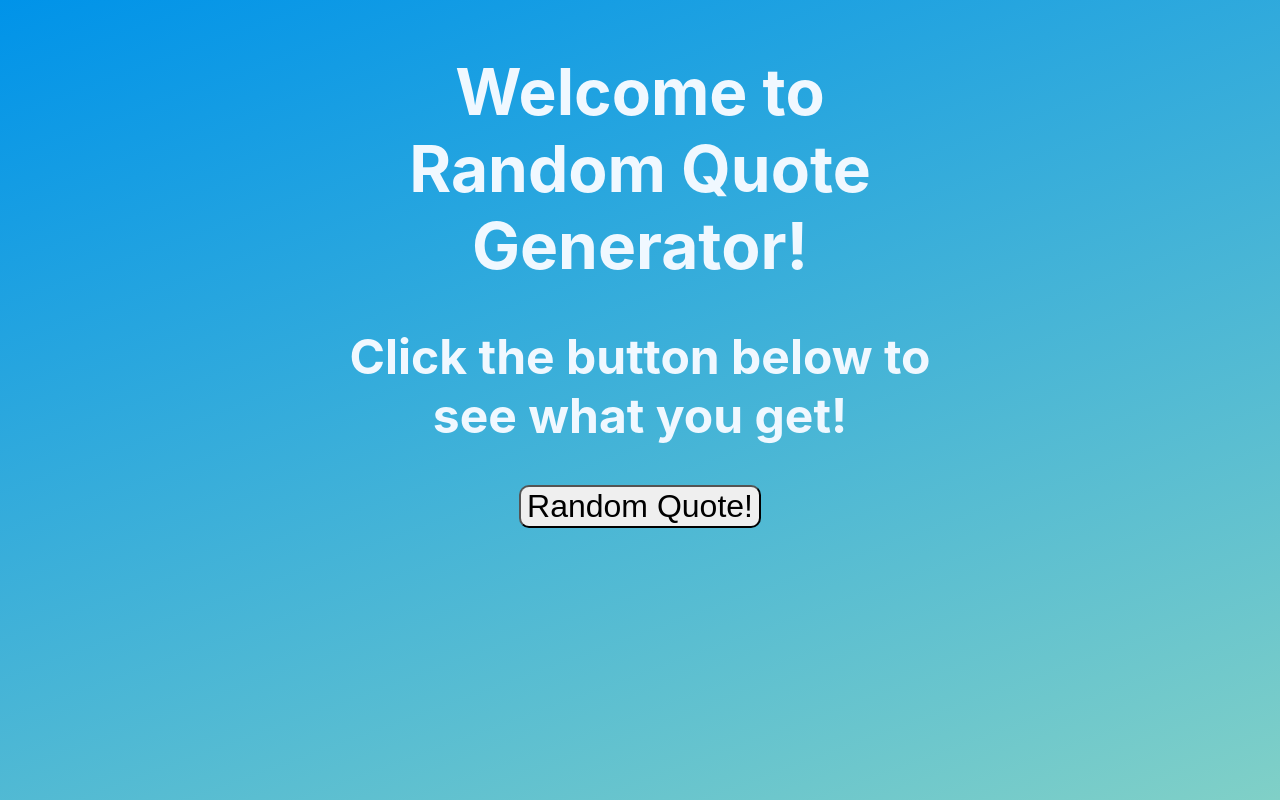
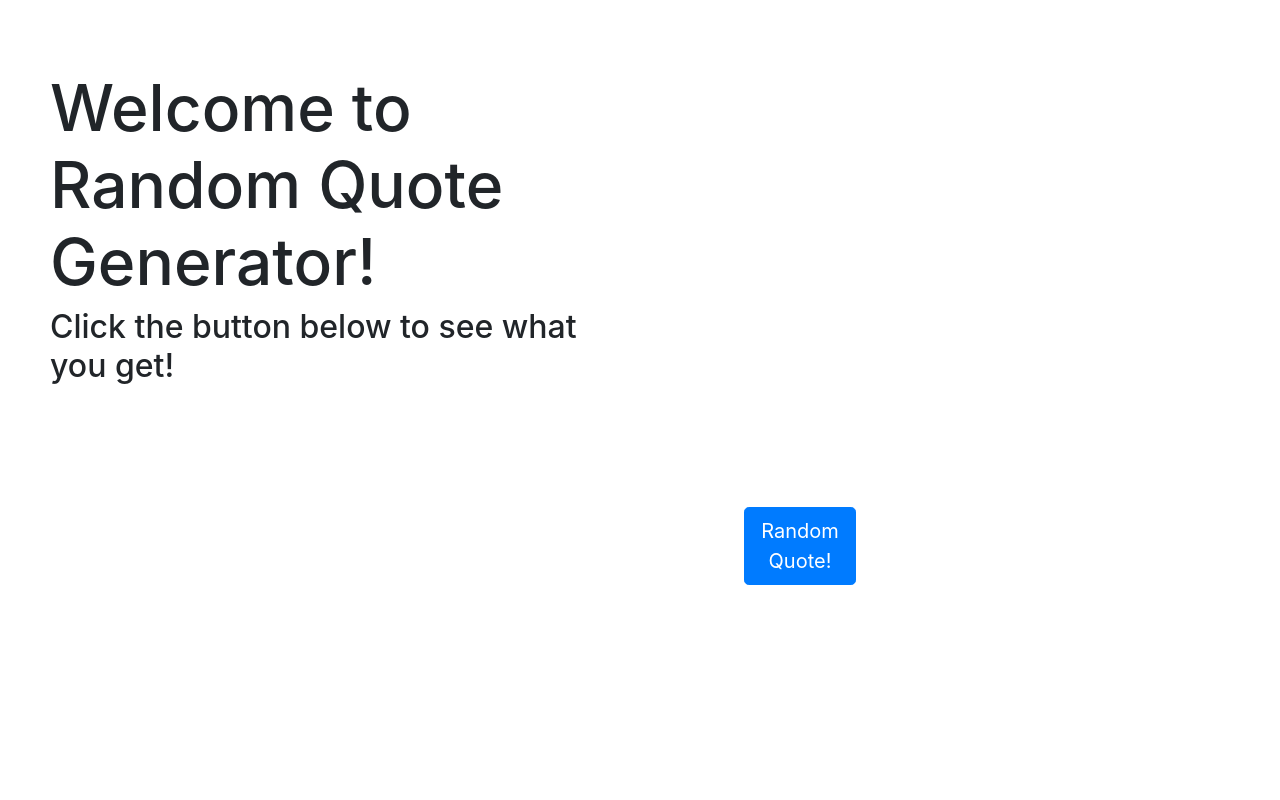
Before and after one commit to Marcush513/random-quote-generator, a plain HTML site: page index.html in a window 1280 px wide. Drawn offline with nearby package versions, Linux system fonts and the light colour scheme; files that its build step writes are made by us from their sources.

Commit message:
added better stylying. connected Bootstrap 5 to html and added different button. Added author of quote underneath quote

```diff
--- a/index.html
+++ b/index.html
@@ -1,21 +1,52 @@
-<!doctype html>
+<!DOCTYPE html>
 
 <html lang="en">
   <head>
-  <meta charset="utf-8">
-  <meta name="viewport" content="width=device-width, initial-scale=1">
+    <meta charset="utf-8" />
+    <meta name="viewport" content="width=device-width, initial-scale=1" />
     <title>Random Quote Generator</title>
-  <link rel="stylesheet" href="css/styles.css?v=1.0">
-
+    <link
+      rel="stylesheet"
+      href="https://cdn.jsdelivr.net/npm/bootstrap@4.3.1/dist/css/bootstrap.min.css"
+      integrity="sha384-ggOyR0iXCbMQv3Xipma34MD+dH/1fQ784/j6cY/iJTQUOhcWr7x9JvoRxT2MZw1T"
+      crossorigin="anonymous"
+    />
+    <link rel="stylesheet" href="css/styles.css?v=1.0" />
   </head>
 
   <body>
     <div class="display">
-    <h1 class="Welcome">Welcome to Random Quote Generator!</h1>
-        <h2 id="Welcome">Click the button below to see what you get!</h2>
-        <button id='button'>Random Quote!</button>
+      <div class="display-body">
+        <blockquote>
+          <p class="h1">Welcome to Random Quote Generator!</p>
+          <p class="h3" id="Welcome">
+            Click the button below to see what you get!
+          </p>
+          <cite title="Source"></cite>
+        </blockquote>
+      </div>
+    </div>
+    <div class="button-container">
+      <button type="button" class="btn btn-primary btn-lg" id="button">
+        Random Quote!
+      </button>
     </div>
     <script src="index.js"></script>
-  <link rel="stylesheet" href="styles.css">
+    <link rel="stylesheet" href="styles.css" />
+    <script
+      src="https://code.jquery.com/jquery-3.3.1.slim.min.js"
+      integrity="sha384-q8i/X+965DzO0rT7abK41JStQIAqVgRVzpbzo5smXKp4YfRvH+8abtTE1Pi6jizo"
+      crossorigin="anonymous"
+    ></script>
+    <script
+      src="https://cdn.jsdelivr.net/npm/popper.js@1.14.7/dist/umd/popper.min.js"
+      integrity="sha384-UO2eT0CpHqdSJQ6hJty5KVphtPhzWj9WO1clHTMGa3JDZwrnQq4sF86dIHNDz0W1"
+      crossorigin="anonymous"
+    ></script>
+    <script
+      src="https://cdn.jsdelivr.net/npm/bootstrap@4.3.1/dist/js/bootstrap.min.js"
+      integrity="sha384-JjSmVgyd0p3pXB1rRibZUAYoIIy6OrQ6VrjIEaFf/nJGzIxFDsf4x0xIM+B07jRM"
+      crossorigin="anonymous"
+    ></script>
   </body>
 </html>
--- a/index.js
+++ b/index.js
@@ -1,12 +1,13 @@
 const url = "https://api.quotable.io/random";
 let quote = document.getElementById("Welcome");
-
+const cite = document.querySelector("blockquote cite");
 // function to grab quote from API and creates quote in DOM
 const createQuote = () => {
   fetch(url)
     .then((data) => data.json())
     .then((item) => {
       quote.innerText = item.content;
+      cite.innerText = item.author;
     });
 };
 document.getElementById("button").addEventListener("click", createQuote);
--- a/styles.css
+++ b/styles.css
@@ -1,25 +1,42 @@
+body {
+  min-height: 50vh;
+  display: flex;
+  flex-direction: column;
+  align-items: center;
+  justify-content: center;
+  padding-right: 30em;
+}
 .display {
-   color: aliceblue;
-font-family: -apple-system, BlinkMacSystemFont, 'Segoe UI', Roboto, Oxygen, Ubuntu, Cantarell, 'Open Sans', 'Helvetica Neue', sans-serif;
-  text-align: center;
-  margin: auto;
-  width: 50%;
-  padding: 10px;
+  width: 100%;
+  height: 50%;
+  padding-top: 20px;
+  padding-right: 10em;
+}
+.display-body {
+  padding: 50px;
+}
+
+.button-container {
+  justify-content: right;
+  align-items: right;
+  padding-left: 50em;
+}
+
+.h1 {
+  font-family: -apple-system, BlinkMacSystemFont, "Segoe UI", Roboto, Oxygen,
+    Ubuntu, Cantarell, "Open Sans", "Helvetica Neue", sans-serif;
+  font-size: 4em;
+}
+
+.h3 {
+  font-family: -apple-system, BlinkMacSystemFont, "Segoe UI", Roboto, Oxygen,
+    Ubuntu, Cantarell, "Open Sans", "Helvetica Neue", sans-serif;
   font-size: 2em;
 }
 
-button {
-    font-size: xx-large;
-    border-radius: 10px;
+cite {
+  padding: 2em;
+  font-family: -apple-system, BlinkMacSystemFont, "Segoe UI", Roboto, Oxygen,
+    Ubuntu, Cantarell, "Open Sans", "Helvetica Neue", sans-serif;
+  font-size: 2em;
 }
-
-body {
-    height: 100%;
-    margin: 0;
-    background-repeat: no-repeat;
-    background-attachment: fixed;
-    background-color: #0093E9;
-    background-image: linear-gradient(160deg, #0093E9 0%, #80D0C7 100%);
-
-
-}
```
Lines whose indentation alone changed are shown as unchanged.
